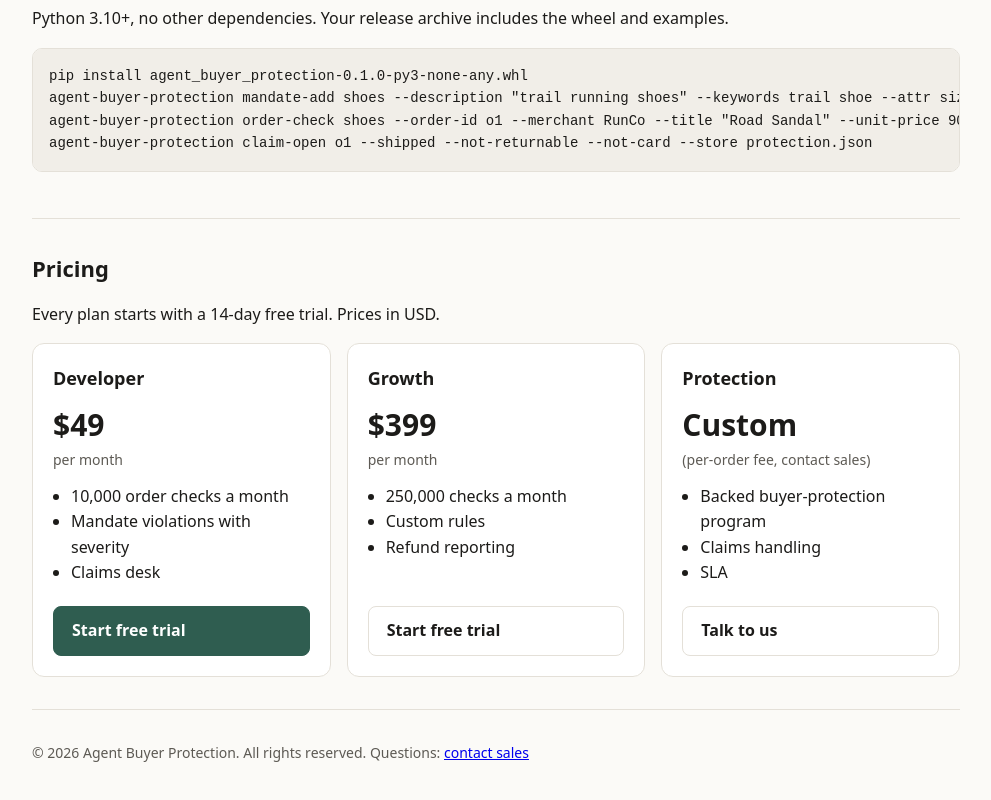
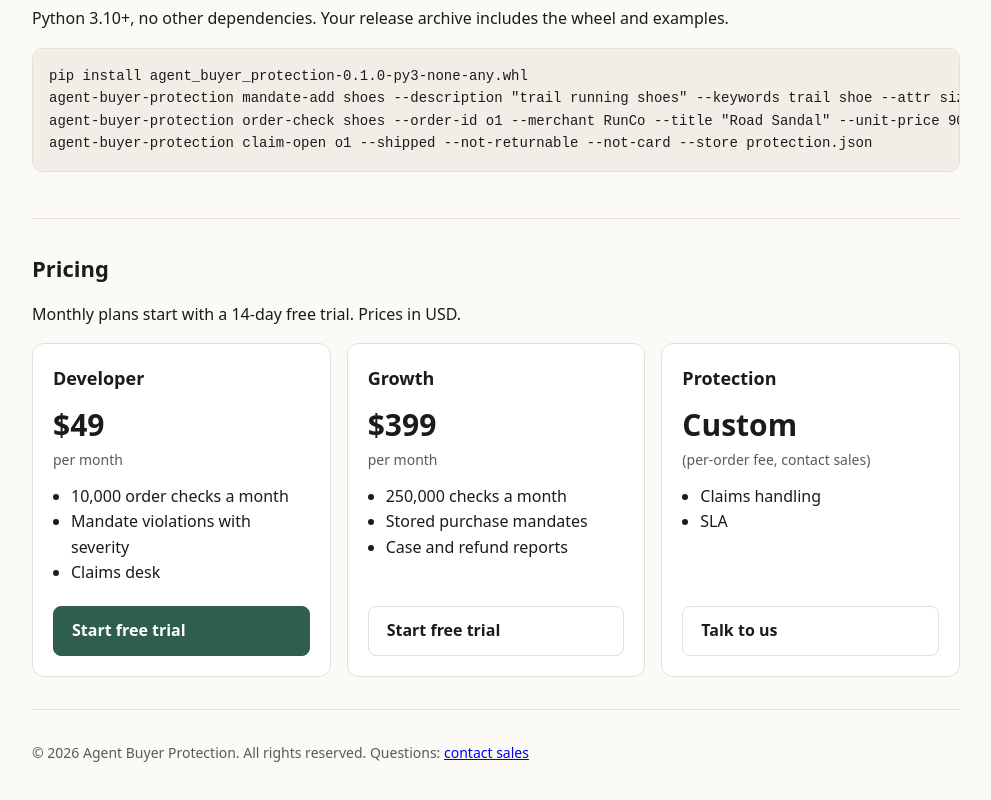
Before and after one commit to eliem08/agent-buyer-protection, a plain HTML site: page landing/index.html in a window 1280 px wide. Shown: the part 775-1575 px from the top of the page, without its empty margins (144-1135 px from the left). Drawn offline with Linux system fonts and the light colour scheme.

Commit message:
Pricing copy: list only what the software does; trial applies to monthly plans; plan note

```diff
--- a/landing/index.html
+++ b/landing/index.html
@@ -54,7 +54,7 @@ agent-buyer-protection claim-open o1 --shipped --not-returnable --not-card --sto
   </section>
   <section>
     <h2>Pricing</h2>
-    <p>Every plan starts with a 14-day free trial. Prices in USD.</p>
+    <p>Monthly plans start with a 14-day free trial. Prices in USD.</p>
     <div class="grid">
       <article class="plan">
         <h3>Developer</h3>
@@ -65,13 +65,13 @@ agent-buyer-protection claim-open o1 --shipped --not-returnable --not-card --sto
       <article class="plan">
         <h3>Growth</h3>
         <p class="price">$399<span>per month</span></p>
-        <ul><li>250,000 checks a month</li><li>Custom rules</li><li>Refund reporting</li></ul>
+        <ul><li>250,000 checks a month</li><li>Stored purchase mandates</li><li>Case and refund reports</li></ul>
         <a class="btn" href="https://github.com/eliem08/agent-buyer-protection/issues/new?title=Agent%20Buyer%20Protection%20Growth&amp;labels=sales">Start free trial</a>
       </article>
       <article class="plan">
         <h3>Protection</h3>
         <p class="price">Custom<span>(per-order fee, contact sales)</span></p>
-        <ul><li>Backed buyer-protection program</li><li>Claims handling</li><li>SLA</li></ul>
+        <ul><li>Claims handling</li><li>SLA</li></ul>
         <a class="btn" href="https://github.com/eliem08/agent-buyer-protection/issues/new?title=Agent%20Buyer%20Protection%20Protection&amp;labels=sales">Talk to us</a>
       </article>
     </div>
```
Also changed, not shown: 1 other file.
